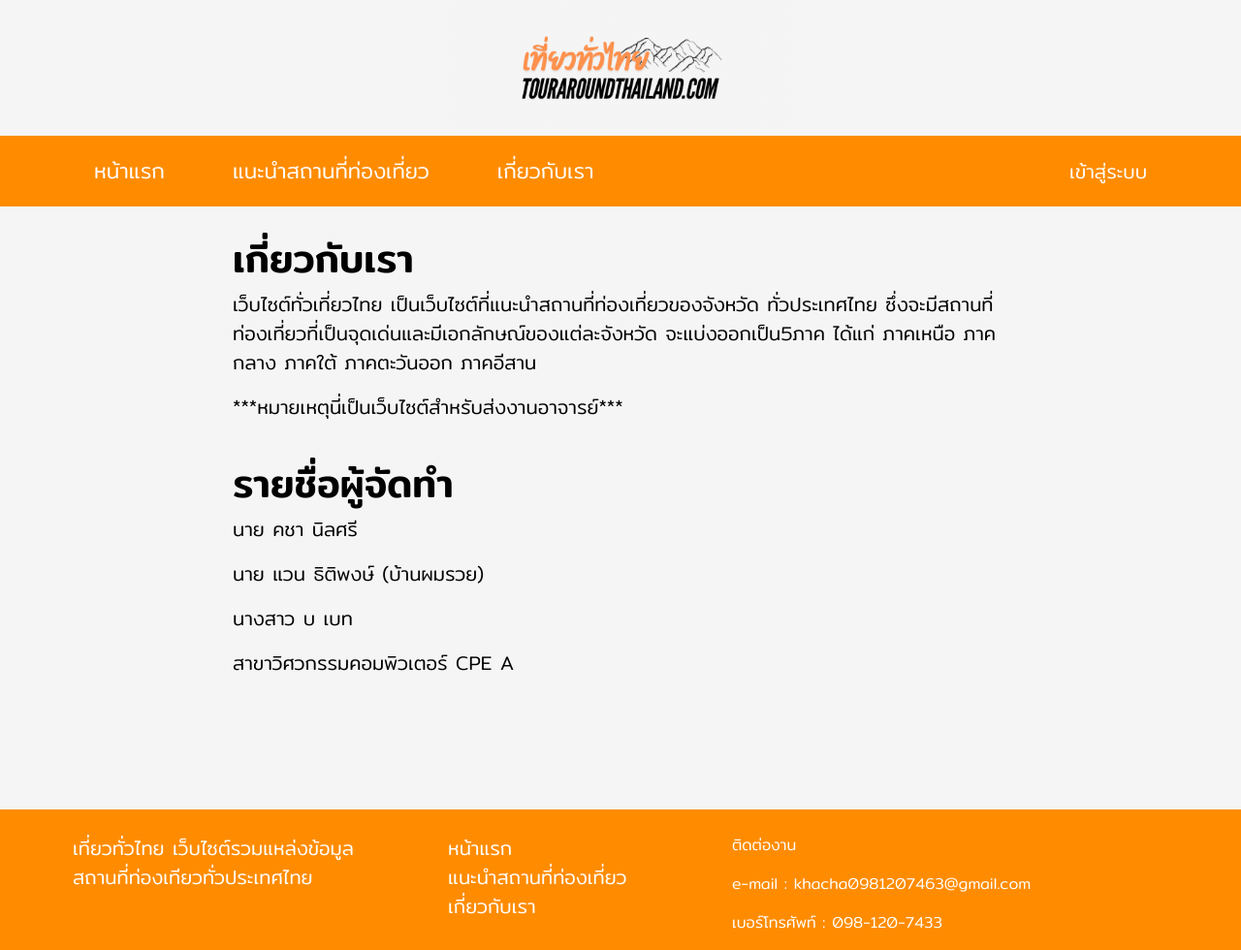
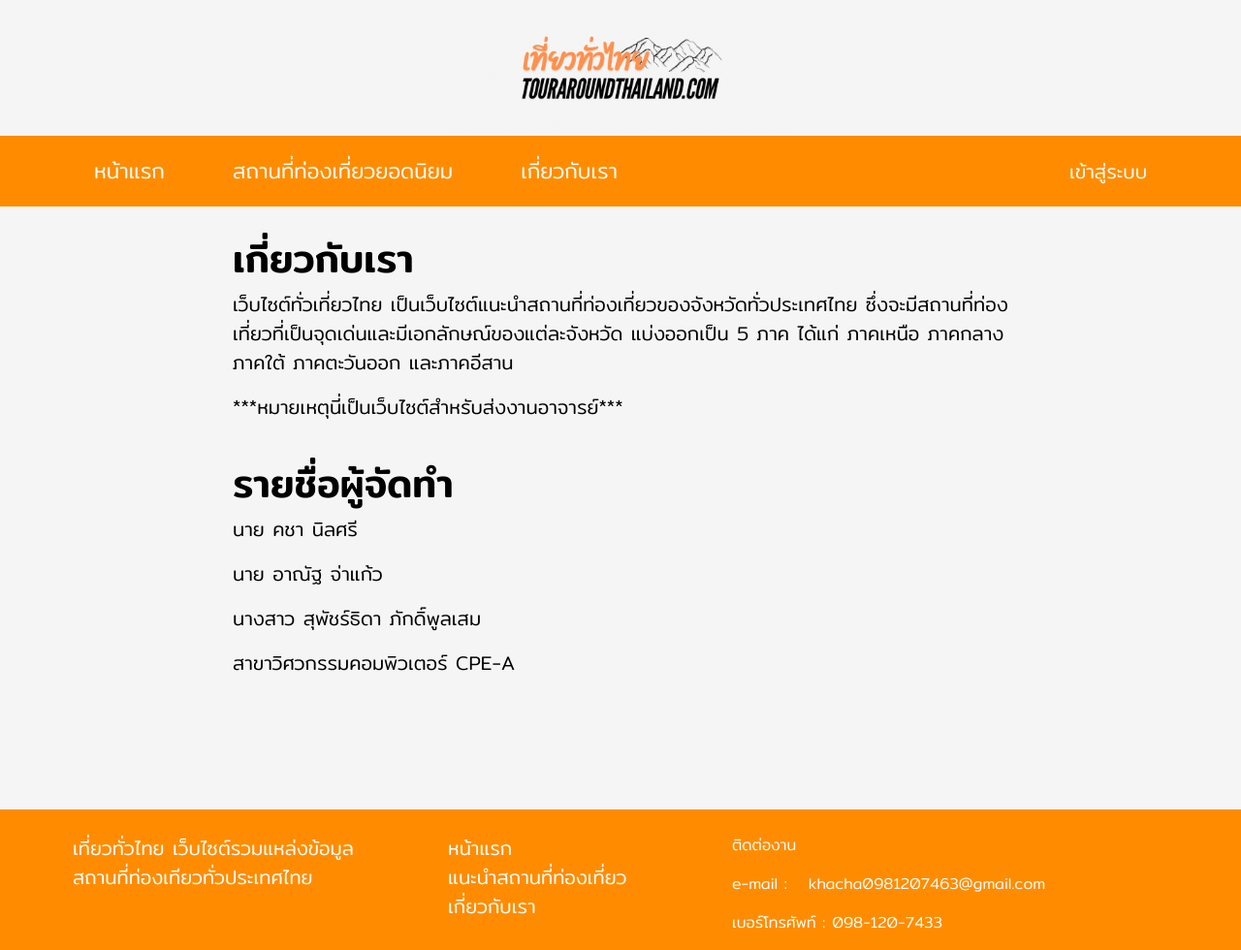
Before and after one commit to Khacha24/project_wed, a PHP site: page /db/contact.php in a window 1280 px wide. Shown: the whole page at 97% size. Run offline with PHP 8.4, Linux system fonts and the light colour scheme.

Commit message:
gen2 13/05/2025

```diff
--- a/contact.php
+++ b/contact.php
@@ -22,16 +22,16 @@
           <div class="contact">
                <div class="data">
                     <h1>เกี่ยวกับเรา</h1>
-                    <p>เว็บไซต์ทั่วเที่ยวไทย เป็นเว็บไซต์ที่แนะนำสถานที่ท่องเที่ยวของจังหวัด ทั่วประเทศไทย ซึ่งจะมีสถานที่ท่องเที่ยวที่เป็นจุดเด่นและมีเอกลักษณ์ของแต่ละจังหวัด จะแบ่งออกเป็น5ภาค ได้แก่ ภาคเหนือ ภาคกลาง ภาคใต้ ภาคตะวันออก ภาคอีสาน </p>
+                    <p>เว็บไซต์ทั่วเที่ยวไทย เป็นเว็บไซต์แนะนำสถานที่ท่องเที่ยวของจังหวัดทั่วประเทศไทย ซึ่งจะมีสถานที่ท่องเที่ยวที่เป็นจุดเด่นและมีเอกลักษณ์ของแต่ละจังหวัด แบ่งออกเป็น 5 ภาค ได้แก่ ภาคเหนือ ภาคกลาง ภาคใต้ ภาคตะวันออก และภาคอีสาน </p>
                     <p>***หมายเหตุนี่เป็นเว็บไซต์สำหรับส่งงานอาจารย์***</p>
                </div>
                <br>
                <div class="about">
                     <h1>รายชื่อผู้จัดทำ</h1>
                     <p>นาย คชา นิลศรี</p>
-                    <p>นาย แวน ธิติพงษ์ (บ้านผมรวย)</p>
-                    <p>นางสาว บ เบท</p>
-                    <p>สาขาวิศวกรรมคอมพิวเตอร์ CPE A</p>
+                    <p>นาย อาณัฐ จ่าแก้ว </p>
+                    <p>นางสาว สุพัชร์ธิดา ภักดิ์พูลเสม</p>
+                    <p>สาขาวิศวกรรมคอมพิวเตอร์ CPE-A</p>
                </div>
           </div>
      </div>
--- a/dashboard.php
+++ b/dashboard.php
@@ -17,6 +17,8 @@ $zones_data = [];
 while ($row = mysqli_fetch_assoc($result_zones)) {
      $zones_data[] = $row;
 }
+
+
 
 // ดึงข้อมูลจังหวัด (Province) พร้อมจำนวนสถานที่ท่องเที่ยว
 $sql_provinces = "SELECT province.name_province, COUNT(location_all.location_id) AS location_count
--- a/footer.php
+++ b/footer.php
@@ -12,7 +12,7 @@
      </div>
      <div class="text_footer-r">
           <p>ติดต่องาน</p>
-          <p>e-mail : khacha0981207463@gmail.com</p>
+          <p>e-mail : <a href="mailto:khacha0981207463@gmail.com" class="links">khacha0981207463@gmail.com</a></p>
           <p>เบอร์โทรศัพท์ : 098-120-7433</p>
      </div>
 </div>
--- a/forgot_password.php
+++ b/forgot_password.php
@@ -20,7 +20,7 @@ if ($_SERVER["REQUEST_METHOD"] == "POST") {
      if ($stmt->num_rows > 0) {
           // 🔹 สร้างโทเค็นสุ่ม
           $token = bin2hex(random_bytes(32)); // สุ่มโทเค็น 64 ตัวอักษร
-          $expiry = date("Y-m-d H:i:s", strtotime("+1 day")); // กำหนดให้หมดอายุในวันพรุ่งนี้
+          $expiry = date("Y-m-d H:i:s", strtotime("+1 day"));
 
           // 💾 บันทึกโทเค็นลงฐานข้อมูล
           $stmt = $conn->prepare("UPDATE user SET reset_token = ?, reset_expires = ? WHERE email = ?");
@@ -36,8 +36,8 @@ if ($_SERVER["REQUEST_METHOD"] == "POST") {
                $mail->isSMTP();
                $mail->Host       = 'smtp.gmail.com';
                $mail->SMTPAuth   = true;
-               $mail->Username   = 'khacha0981207463@gmail.com'; // 📌 เปลี่ยนเป็นอีเมลของคุณ
-               $mail->Password   = 'vivtyhwcuqbtixvn';  // 📌 เปลี่ยนเป็น App Password ของคุณ
+               $mail->Username   = 'khacha0981207463@gmail.com';
+               $mail->Password   = 'vivtyhwcuqbtixvn';
                $mail->SMTPSecure = PHPMailer::ENCRYPTION_STARTTLS;
                $mail->Port       = 587;
 
--- a/menu.php
+++ b/menu.php
@@ -23,7 +23,7 @@ session_start();
             <div class="navbar-links" id="navbar-links">
                 <ul>
                     <li><a href="index.php" class="links">หน้าแรก</a></li>
-                    <li><a href=" #" class="links">แนะนำสถานที่ท่องเที่ยว</a></li>
+                    <li><a href=" #" class="links">สถานที่ท่องเที่ยวยอดนิยม</a></li>
                     <li><a href="contact.php" class="links">เกี่ยวกับเรา</a></li>
                     <?php
                     if (isset($_SESSION["admin"])) {
@@ -40,6 +40,7 @@ session_start();
                     echo $_SESSION["username"];
                     echo "</button>";
                     echo "<ul class='dropdown-menu' aria-labelledby='dropdownMenuButton1'>";
+                    echo "<li><a class='dropdown-item' href='change_password.php'>เปลื่ยนรหัสผ่าน</a></li>";
                     echo "<li><a class='dropdown-item' href='logout.php'>ออกจากระบบ</a></li>";
                     echo "</ul>";
                 } else {
```
Also changed, not shown: change_password.php (+18 -1 lines), show_location.php (+6 -3 lines).
